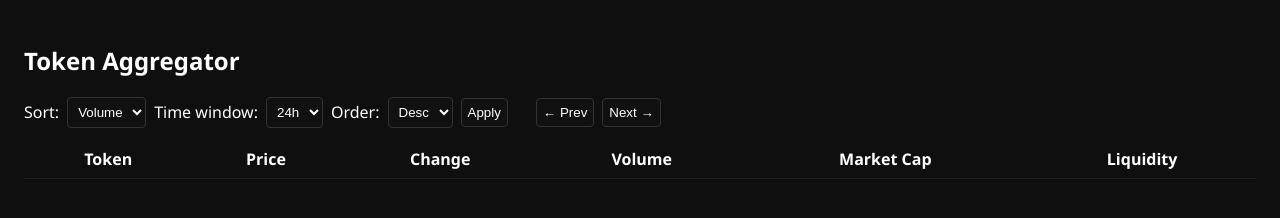
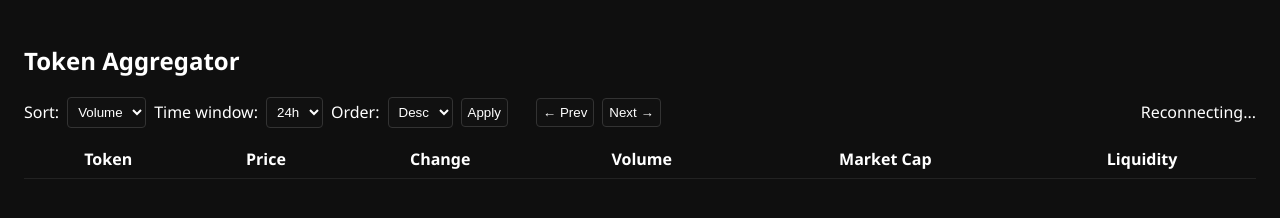
Before and after one commit to PriyanshuMahlawat/Eterna-Assessment-1, a website: page public/index.html in a window 1280 px wide. Drawn offline with Linux system fonts and the light colour scheme; no server answers.

Commit message:
Fix WebSocket protocol for HTTPS deployment

```diff
--- a/public/index.html
+++ b/public/index.html
@@ -38,13 +38,21 @@
 
   <script>
     const statusEl = document.getElementById('status');
-    const ws = new WebSocket('ws://' + window.location.host);
     const tokenMap = new Map();
     let currentCursor = null;
     let prevCursors = [];
 
+    function connectWebSocket() {
+      try {
+        const protocol = window.location.protocol === 'https:' ? 'wss:' : 'ws:';
+        const ws = new WebSocket(protocol + '//' + window.location.host);
+
         ws.addEventListener('open', ()=> statusEl.textContent = '');
-    ws.addEventListener('close', ()=> statusEl.textContent = '');
+        ws.addEventListener('close', ()=> {
+          statusEl.textContent = 'Reconnecting...';
+          setTimeout(connectWebSocket, 3000);
+        });
+        ws.addEventListener('error', ()=> statusEl.textContent = 'Error');
         ws.addEventListener('message', ev=>{
           try{
             const msg = JSON.parse(ev.data);
@@ -57,6 +65,12 @@
             }
           }catch(e){}
         });
+      } catch(e) {
+        statusEl.textContent = 'No WebSocket';
+      }
+    }
+
+    connectWebSocket();
 
     document.getElementById('apply').addEventListener('click', () => {
       currentCursor = null;
```
Lines whose indentation alone changed are shown as unchanged.
